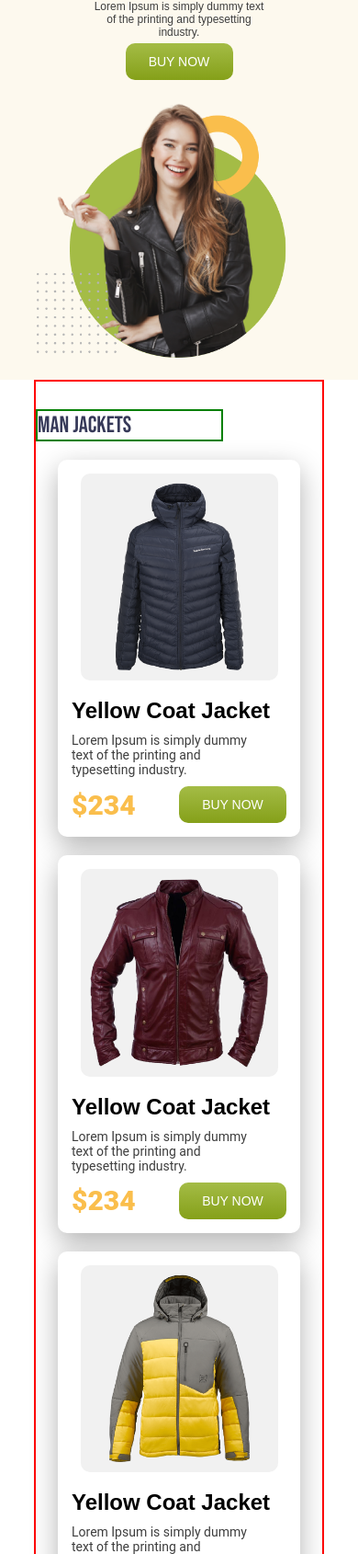
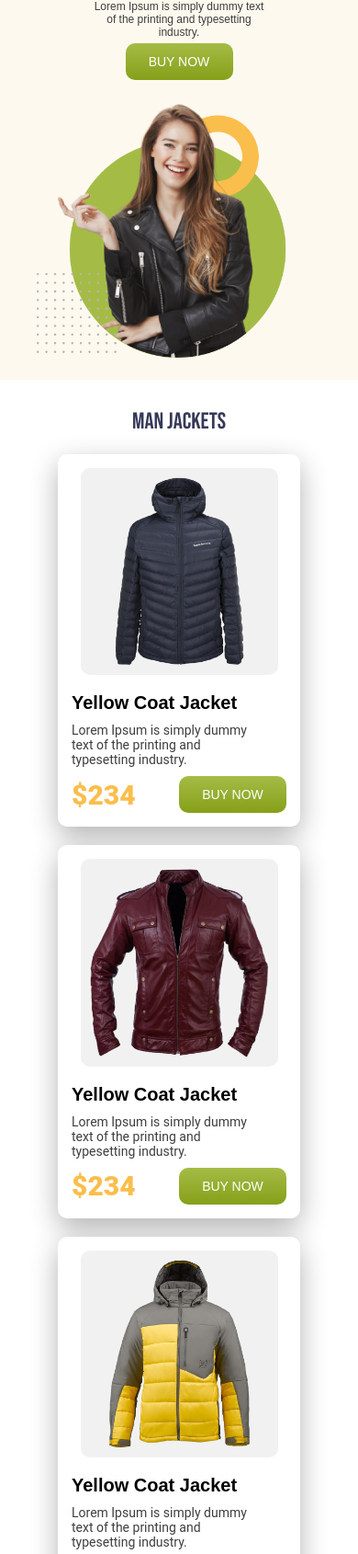
Before and after one commit to Ashraf-2/penguin-shop, a plain HTML site: page index.html in a window 390 px wide. Shown: the part 310-2000 px from the top of the page at 92% size. Drawn offline with Linux system fonts and the light colour scheme.

Commit message:
solved font problem for responsiveness

```diff
--- a/index.html
+++ b/index.html
@@ -47,7 +47,7 @@
                         <img src="./images/jacket-6.png" alt="">
                     </div>
                     <div class="prod-description-whole">
-                        <h2 clas="prod-name">Yellow Coat Jacket</h2>
+                        <h2 >Yellow Coat Jacket</h2>
                         <p class="prod-desc">Lorem Ipsum is simply dummy text of the printing and typesetting industry.</p>
                         <div class="carting">
                             <p class="price">$234</p>
@@ -62,7 +62,7 @@
                         <img src="./images/jacket-5.png" alt="">
                     </div>
                     <div class="prod-description-whole">
-                        <h2 clas="prod-name">Yellow Coat Jacket</h2>
+                        <h2>Yellow Coat Jacket</h2>
                         <p class="prod-desc">Lorem Ipsum is simply dummy text of the printing and typesetting industry.</p>
                         <div class="carting">
                             <p class="price">$234</p>
@@ -75,7 +75,7 @@
                         <img src="./images/jacket-4.png" alt="">
                     </div>
                     <div class="prod-description-whole">
-                        <h2 clas="prod-name">Yellow Coat Jacket</h2>
+                        <h2 >Yellow Coat Jacket</h2>
                         <p class="prod-desc">Lorem Ipsum is simply dummy text of the printing and typesetting industry.</p>
                         <div class="carting">
                             <p class="price">$234</p>
@@ -92,15 +92,13 @@
                 <h1 class="type-title">Women Jackets</h1>
             </div>
             <!-- <h1 class="type-title">Man Jackets</h1> -->
-
-
             <div class="jackets-card">
                 <div class="card">
                     <div class="card-img">
                         <img src="./images/jacket-1.png" alt="">
                     </div>
                     <div class="prod-description-whole">
-                        <h2 clas="prod-name">Yellow Coat Jacket</h2>
+                        <h2>Yellow Coat Jacket</h2>
                         <p class="prod-desc">Lorem Ipsum is simply dummy text of the printing and typesetting industry.</p>
                         <div class="carting">
                             <p class="price">$234</p>
@@ -113,7 +111,7 @@
                         <img src="./images/jacket-2.png" alt="">
                     </div>
                     <div class="prod-description-whole">
-                        <h2 clas="prod-name">Yellow Coat Jacket</h2>
+                        <h2>Yellow Coat Jacket</h2>
                         <p class="prod-desc">Lorem Ipsum is simply dummy text of the printing and typesetting industry.</p>
                         <div class="carting">
                             <p class="price">$234</p>
@@ -126,7 +124,7 @@
                         <img src="./images/jacket-3.png" alt="">
                     </div>
                     <div class="prod-description-whole">
-                        <h2 clas="prod-name">Yellow Coat Jacket</h2>
+                        <h2>Yellow Coat Jacket</h2>
                         <p class="prod-desc">Lorem Ipsum is simply dummy text of the printing and typesetting industry.</p>
                         <div class="carting">
                             <p class="price">$234</p>
--- a/responsive.css
+++ b/responsive.css
@@ -64,9 +64,9 @@
     .type-title{
         font-size: 25px;
         /* width: 100%; */
-        border: 2px solid green;
-        width: 200px;
-        text-align: left;
+        /* border: 2px solid green; */
+        /* width: 200px; */
+        text-align: center;
         /* margin: 0px; */
         /* padding: 0px; */
     }
@@ -83,11 +83,9 @@
     .card-img img{
         width: 50vw;
     }
-    .prod-name{
-        /* font-size: 12px; */
-    }
-    .prod-name{
-        border: 2px solid red;
+    .prod-description-whole h2{
+        /* border: 2px solid green; */
+        font-size: 20px;
     }
 
     .prod-desc{
--- a/style.css
+++ b/style.css
@@ -110,7 +110,7 @@ main {
   /* padding: 10px 135px; */
   width: 80vw;
   margin: auto;
-  border: 2px solid red;
+  /* border: 2px solid red; */
 }
 .title-div{
   text-align: left;
@@ -161,6 +161,9 @@ main {
 
   /* border: 2px solid blue; */
 }
+.prod-name{
+  /* font-size: px; */
+}
 .prod-desc {
   width: 250px;
   color: #3e3e3e;
```
